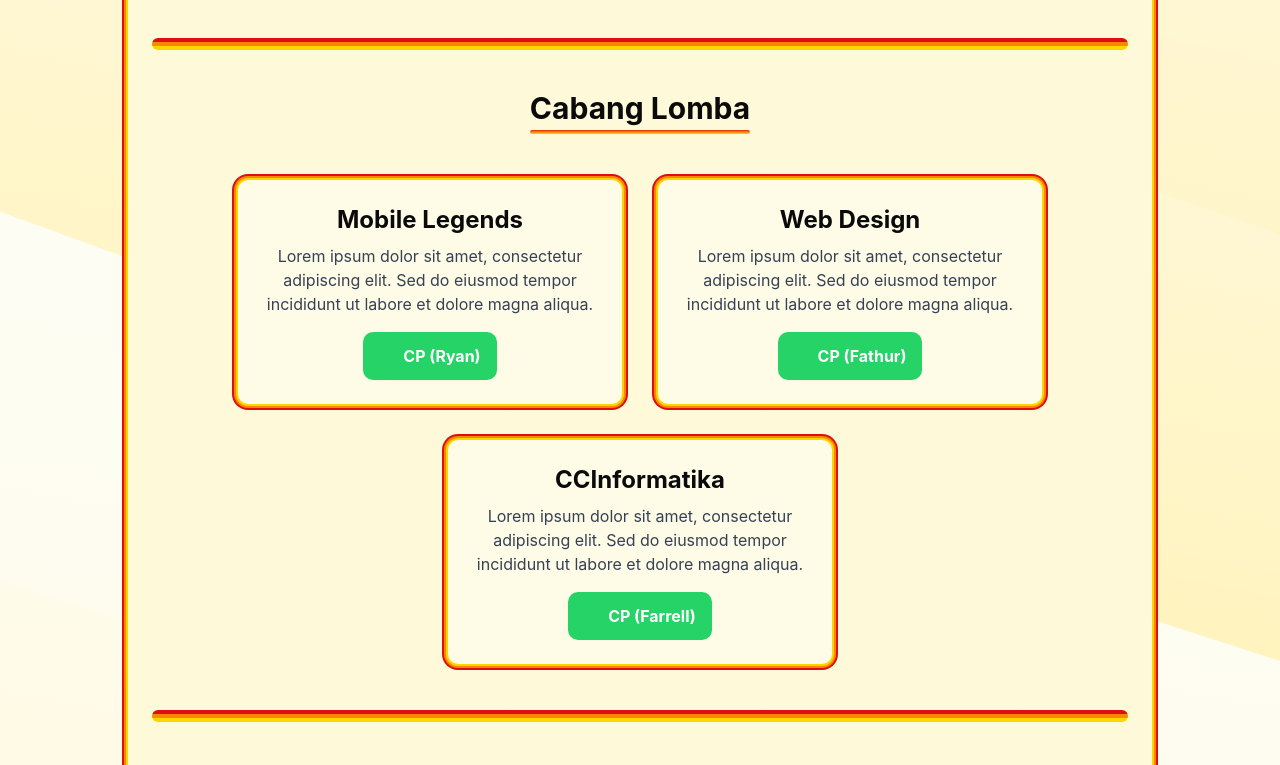
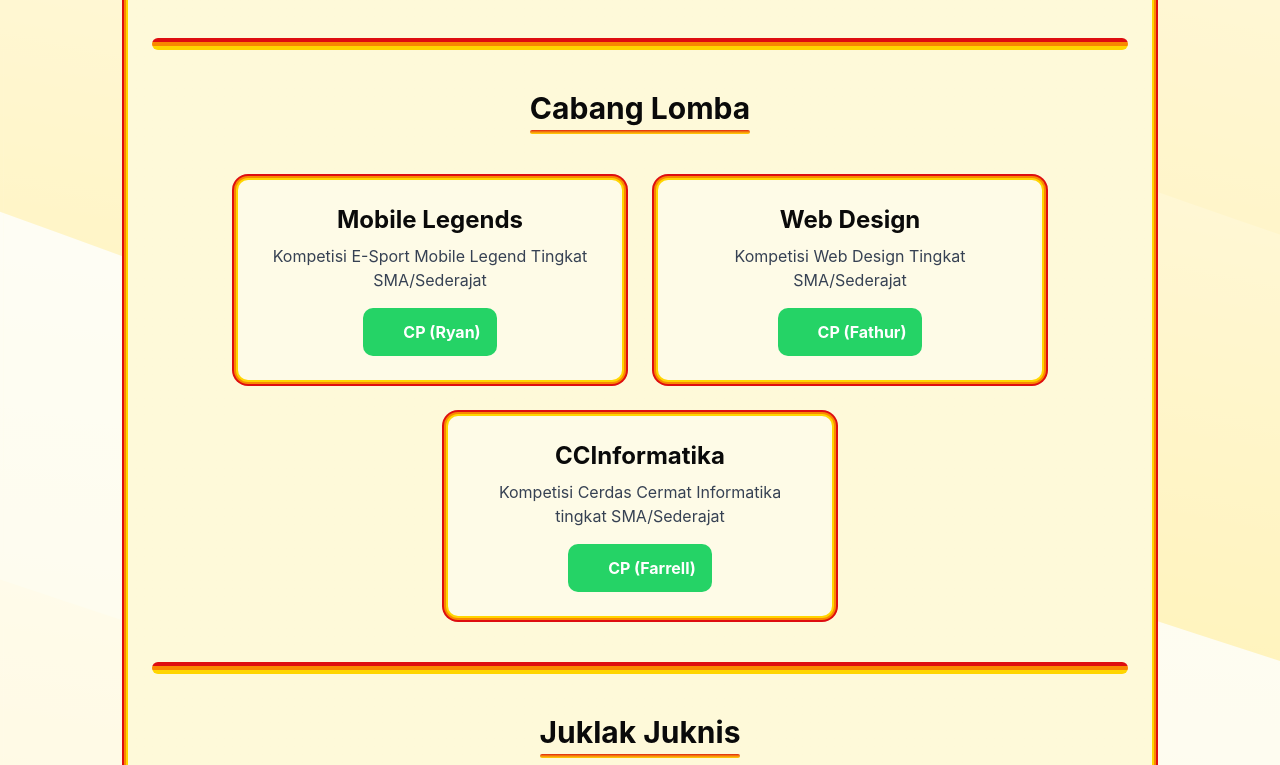
Before and after one commit to velolib/tx-linktree, a React (Vite) app: page / in a window 1280 px wide. Shown: the part 580-1345 px from the top of the page. Built offline with nearby package versions, Linux system fonts and the light colour scheme; some icons are missing; what tailwindcss-motion would draw is missing.

Commit message:
Update text and links

```diff
--- a/src/App.tsx
+++ b/src/App.tsx
@@ -48,21 +48,21 @@
   {
     title: "Mobile Legends",
     description:
-      "Lorem ipsum dolor sit amet, consectetur adipiscing elit. Sed do eiusmod tempor incididunt ut labore et dolore magna aliqua.",
+      "Kompetisi E-Sport Mobile Legend Tingkat SMA/Sederajat",
     contact: "https://wa.me/6289531671507",
     name: "Ryan",
   },
   {
     title: "Web Design",
     description:
-      "Lorem ipsum dolor sit amet, consectetur adipiscing elit. Sed do eiusmod tempor incididunt ut labore et dolore magna aliqua.",
+      "Kompetisi Web Design Tingkat SMA/Sederajat",
     contact: "https://wa.me/6281905318471",
     name: "Fathur",
   },
   {
     title: "CCInformatika",
     description:
-      "Lorem ipsum dolor sit amet, consectetur adipiscing elit. Sed do eiusmod tempor incididunt ut labore et dolore magna aliqua.",
+      "Kompetisi Cerdas Cermat Informatika tingkat SMA/Sederajat",
     contact: "https://wa.me/6285215319829",
     name: "Farrell",
   },
@@ -96,7 +96,7 @@
 
         {/* CTA Register */}
         <a
-          href="https://placehold.co/600x400?text=Not+Ready"
+          href="https://forms.gle/uDJkofNaucRPPQkj8"
           className="motion-preset-expand group shoadow-lg from-tx-500 to-crimson-600 hover:from-tx-400 hover:to-crimson-500 mt-4 flex items-center rounded-lg bg-linear-to-br px-4 py-3 font-bold text-white transition duration-200"
           target="_blank"
           rel="noopener noreferrer"
@@ -760,7 +760,7 @@
 
         {/* CTA #2 */}
         <a
-          href="https://placehold.co/600x400?text=Not+Ready"
+          href="https://forms.gle/uDJkofNaucRPPQkj8"
           className="motion-preset-expand group shoadow-lg from-tx-500 to-crimson-600 hover:from-tx-400 hover:to-crimson-500 mt-4 flex items-center rounded-lg bg-linear-to-br px-4 py-3 font-bold text-white transition duration-200"
           target="_blank"
           rel="noopener noreferrer"
```
